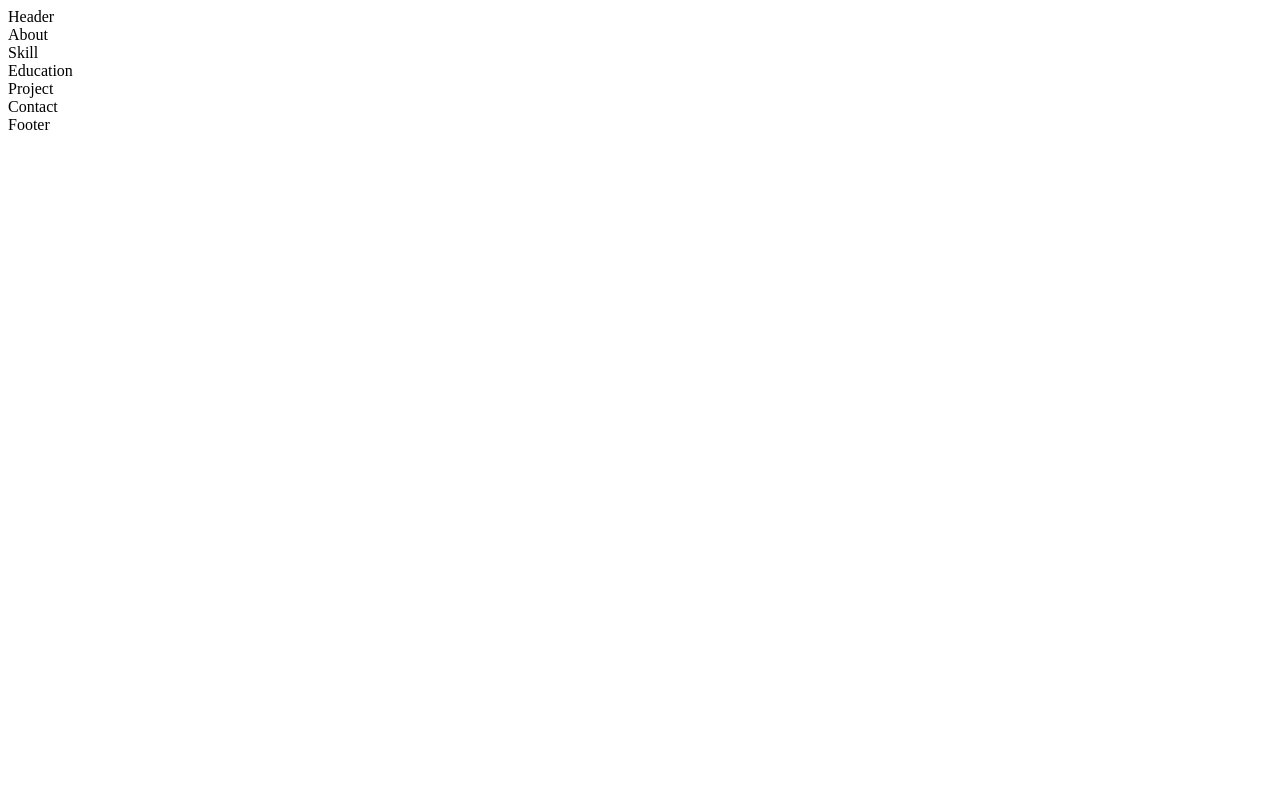
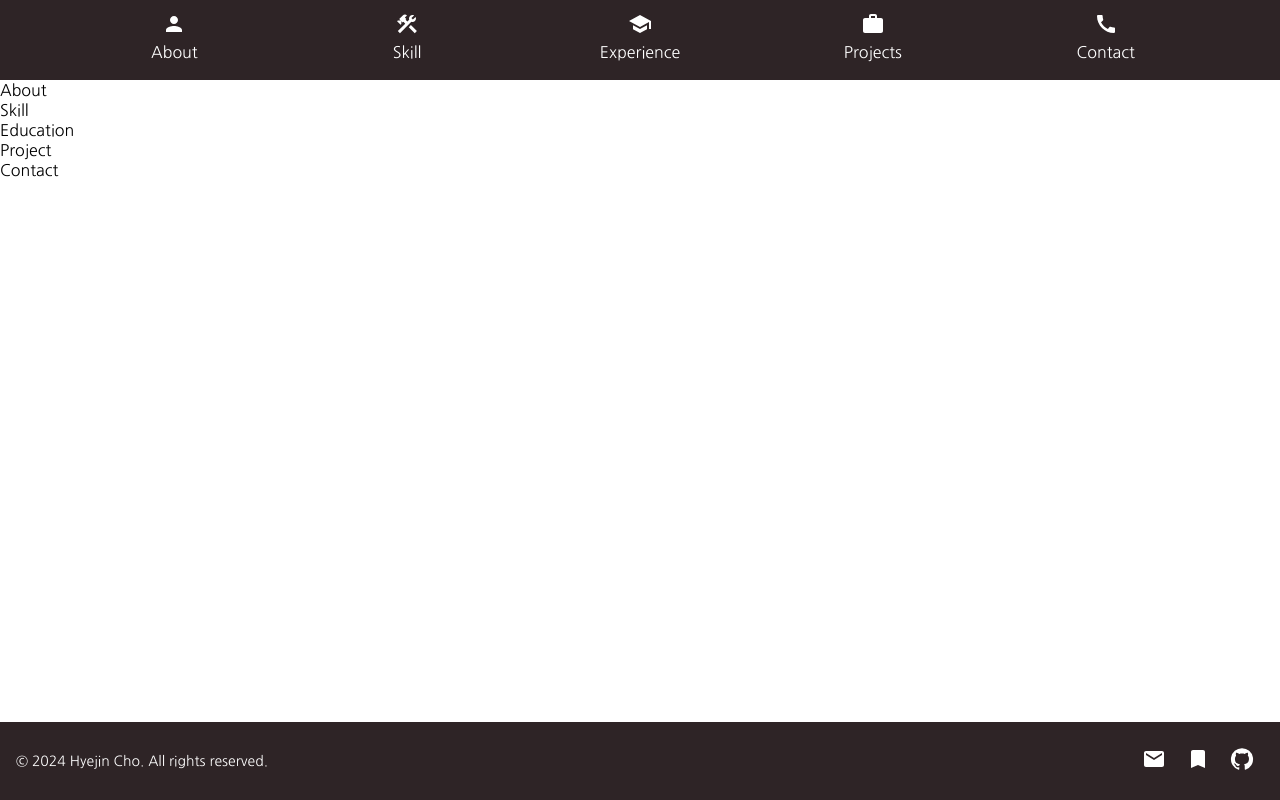
Before and after one commit to hjinn0813/portfolio, a React (Create React App) app: page / in a window 1280 px wide. Built offline with nearby package versions, Linux system fonts and the light colour scheme.

Commit message:
feat: header, footer 제작 및 디자인

```diff
--- a/src/components/Footer/Footer.jsx
+++ b/src/components/Footer/Footer.jsx
@@ -1,7 +1,50 @@
 // footer
 
 import React from 'react';
+import '../../styles/Footer/Footer.scss';
+
+import EmailIcon from '@mui/icons-material/Email';
+import BookmarkIcon from '@mui/icons-material/Bookmark';
+import GitHubIcon from '@mui/icons-material/GitHub';
 
 export default function Footer() {
-  return <div>Footer</div>;
+  return (
+    <footer className="footer">
+      <div className="ft-content">
+        <div className="ft-txt">© 2024 Hyejin Cho. All rights reserved.</div>
+        <div className="ft-icons">
+          <div className="footer-btn">
+            <a
+              href="mailto: hjc3790@gmail.com"
+              target="_blank"
+              rel="noopener noreferrer"
+              aria-label="send email"
+            >
+              <EmailIcon className="footer-icon" />
+            </a>
+          </div>
+          <div className="footer-btn">
+            <a
+              href="https://hjinn0813.tistory.com"
+              target="_blank"
+              rel="noopener noreferrer"
+              aria-label="visit tech blog"
+            >
+              <BookmarkIcon className="footer-icon" />
+            </a>
+          </div>
+          <div className="footer-btn">
+            <a
+              href="https://github.com/hjinn0813"
+              target="_blank"
+              rel="noopener noreferrer"
+              aria-label="visit GitHub"
+            >
+              <GitHubIcon className="footer-icon" />
+            </a>
+          </div>
+        </div>
+      </div>
+    </footer>
+  );
 }
--- a/src/components/Header/Header.jsx
+++ b/src/components/Header/Header.jsx
@@ -1,7 +1,50 @@
 // header
 
 import React from 'react';
+import { Link } from 'react-router-dom';
+import '../../styles/Header/Header.scss';
+
+import PersonIcon from '@mui/icons-material/Person';
+import ConstructionIcon from '@mui/icons-material/Construction';
+import SchoolIcon from '@mui/icons-material/School';
+import WorkIcon from '@mui/icons-material/Work';
+import CallIcon from '@mui/icons-material/Call';
 
 export default function Header() {
-  return <div>Header</div>;
+  return (
+    <header className="header">
+      <div className="nav-content">
+        <div className="nav-btn">
+          <Link to="/about" className="nav-link">
+            <PersonIcon className="nav-icon" />
+            <div className="nav-txt">About</div>
+          </Link>
+        </div>
+        <div className="nav-btn">
+          <Link to="/skill" className="nav-link">
+            <ConstructionIcon className="nav-icon" />
+            <div className="nav-txt">Skill</div>
+          </Link>
+        </div>
+        <div className="nav-btn">
+          <Link to="/education" className="nav-link">
+            <SchoolIcon className="nav-icon" />
+            <div className="nav-txt">Experience</div>
+          </Link>
+        </div>
+        <div className="nav-btn">
+          <Link to="/project" className="nav-link">
+            <WorkIcon className="nav-icon" />
+            <div className="nav-txt">Projects</div>
+          </Link>
+        </div>
+        <div className="nav-btn">
+          <Link to="/contact" className="nav-link">
+            <CallIcon className="nav-icon" />
+            <div className="nav-txt">Contact</div>
+          </Link>
+        </div>
+      </div>
+    </header>
+  );
 }
--- a/src/styles/Footer/Footer.scss
+++ b/src/styles/Footer/Footer.scss
@@ -1,3 +1,37 @@
 // footer design
 
-@import './root.scss';
+@import '../root.scss';
+
+.footer {
+  padding: 0;
+  margin: 0;
+  width: 100%;
+  flex-direction: row;
+  position: relative;
+  background-color: $gray;
+}
+
+.ft-content {
+  display: flex;
+  justify-content: space-between;
+  align-items: center;
+  margin: 4px 16px;
+}
+
+.ft-txt {
+  font-size: 14px;
+  line-height: 70px;
+  color: $white;
+}
+
+.ft-icons {
+  flex-direction: row;
+  display: flex;
+  float: right;
+}
+
+.footer-icon {
+  text-decoration: none;
+  color: $white;
+  margin: 0 10px;
+}
--- a/src/styles/Header/Header.scss
+++ b/src/styles/Header/Header.scss
@@ -1,3 +1,78 @@
 // header design
 
-@import './root.scss';
+@import '../root.scss';
+
+.header {
+  width: 100%;
+  height: 80px;
+  background-color: $gray;
+  z-index: 1000;
+  display: flex;
+  flex-direction: row;
+  align-items: center;
+  justify-content: center;
+}
+
+.nav-content {
+  display: flex;
+  align-items: center;
+  justify-content: space-evenly;
+  width: 100%;
+}
+
+.nav-btn {
+  display: flex;
+  align-items: center;
+  justify-content: center;
+  min-width: 85px;
+  padding: 0 16px;
+
+  @media (max-width: 640px) {
+    min-width: 40px;
+  }
+}
+
+.nav-link {
+  flex-direction: column;
+  text-decoration: none;
+  display: flex;
+  justify-content: center;
+  align-items: center;
+  color: $white;
+
+  &:hover {
+    color: $pink;
+  }
+  &::after {
+    position: relative;
+    content: '';
+    display: block;
+    border-bottom: 3px solid $pink;
+    transition: width 250ms ease-out;
+    margin-top: 4px;
+    left: auto;
+    right: 0;
+    width: 0;
+  }
+  &:hover::after {
+    width: 100%;
+    left: 0;
+    right: auto;
+  }
+}
+
+.nav-icon {
+  @media (max-width: 480px) {
+    width: 1.875rem;
+    height: 1.875rem;
+  }
+}
+
+.nav-txt {
+  margin-top: 6px;
+
+  @media (max-width: 640px) {
+    // 640 이하 텍스트 숨김
+    display: none;
+  }
+}
--- a/src/styles/root.scss
+++ b/src/styles/root.scss
@@ -1,13 +1,32 @@
 // root scss
 
+$gray: #2e2426;
+$pink: #f4a29c;
+$white: #ffffff;
+
+@import url('https://fonts.googleapis.com/css2?family=Gothic+A1&family=Nanum+Gothic&display=swap');
+* {
+  font-family: 'Nanum Gothic';
+  margin: 0;
+  padding: 0;
+}
+
+html,
 body {
   margin: 0;
   padding: 0;
   word-break: keep-all;
   box-sizing: border-box;
   overflow-x: hidden;
+  height: 100%;
 }
 
-$gray: #2e2426;
-$pink: #f4a29c;
-$white: #ffffff;
+.app {
+  display: flex;
+  flex-direction: column;
+  min-height: 100vh;
+}
+
+.container {
+  flex: 1;
+}
```
